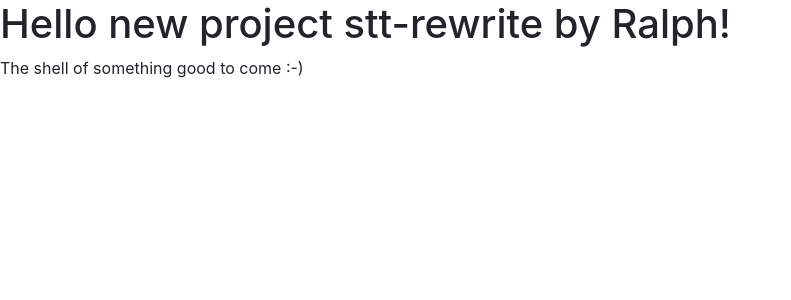
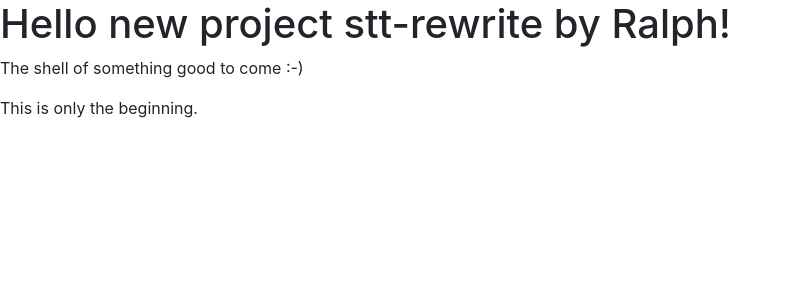
Before and after one commit to rewiest/mean-course-max-stt-rewrite-example, an Angular app: page / in a window 1280 px wide. Shown: the top 300 px of the page, without its empty margins (0-791 px from the left). Built offline with nearby package versions, Linux system fonts and the light colour scheme.

Commit message:
main page change test

```diff
--- a/src/app/app.component.html
+++ b/src/app/app.component.html
@@ -2,3 +2,6 @@
 <p>
   The shell of something good to come :-)
 </p>
+<p>
+  This is only the beginning.
+</p>
```
